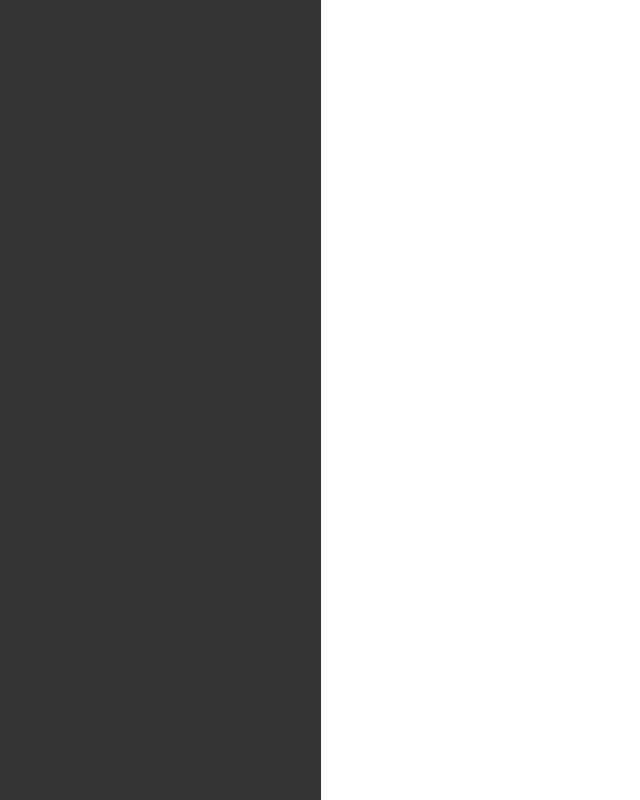
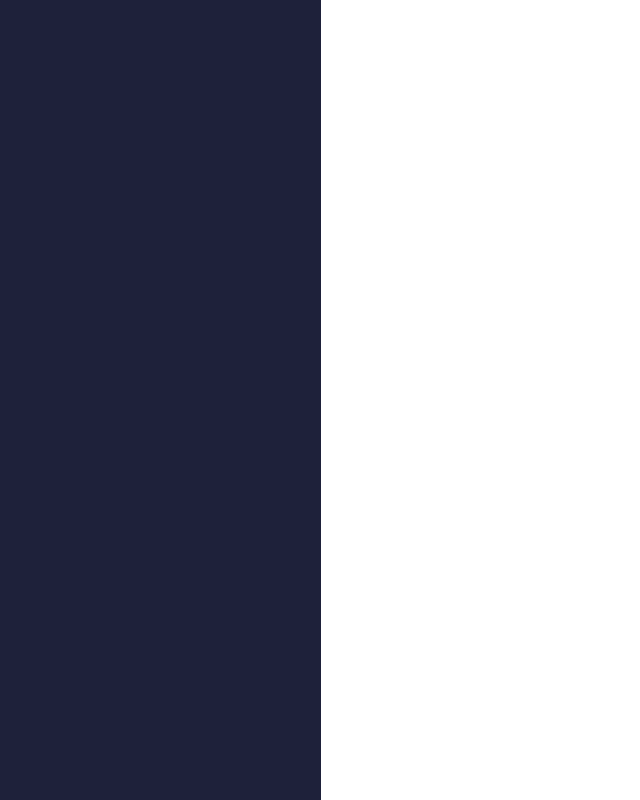
Before and after one commit to DanLowo/WeatherApp, a React (Create React App) app: page / in a window 1280 px wide. Shown: the whole page, without its empty margins (37-677 px from the left). Built offline with nearby package versions, Linux system fonts and the light colour scheme.

Commit message:
app css styles

```diff
--- a/src/assets/css/App.css
+++ b/src/assets/css/App.css
@@ -1,5 +1,8 @@
 :root {
-    --primary-background-color: #333333;
+    --primary-background-color: #1E213A;
+    --secondary-background-color: #6E707A;
+    --main-background-color: #100E1D;
+    --light-color: #E7E7EB;
 }
 
 body {
@@ -9,4 +12,21 @@ body {
 .App {
     width: 100vw;
     display: flex;
+    flex-direction: column;
 }
+
+.custom-icon {
+    color: white;
+    font-size: 18px !important;
+    background-color: var(--secondary-background-color);
+    border-radius: 50%;
+    padding: 7px 8px 7px 7px;
+}
+
+.custom-icon.no-background {
+    color: var(--secondary-background-color);
+    font-size: 22px;
+    background-color: transparent;
+    border-radius: 0;
+    padding: 0;
+}
```
